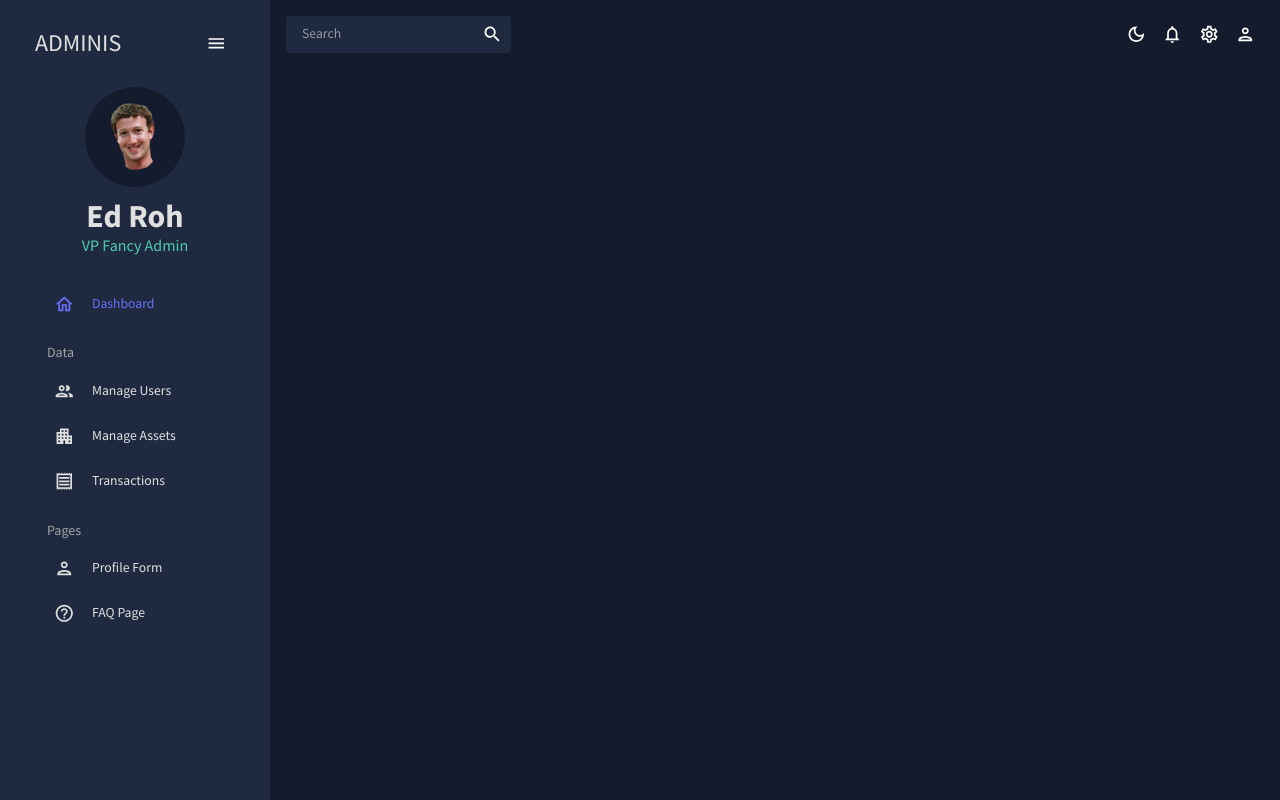
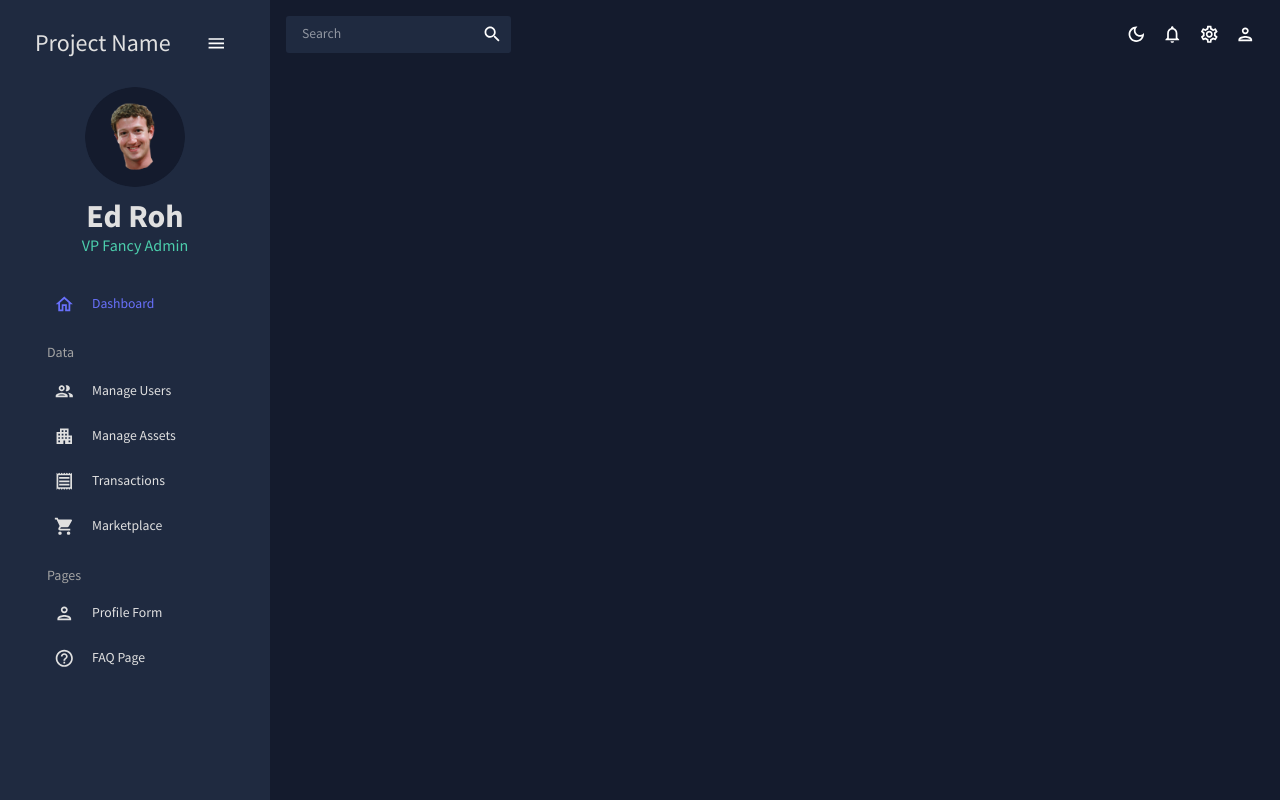
Before and after one commit to vigneshsnaik/dbms-miniproject-frontend, a React (Create React App) app: page / in a window 1280 px wide. Built offline with nearby package versions, Linux system fonts and the light colour scheme.

Commit message:
sidebar update

```diff
--- a/src/scenes/global/Sidebar.jsx
+++ b/src/scenes/global/Sidebar.jsx
@@ -11,6 +11,7 @@ import ReceiptOutlinedIcon from "@mui/icons-material/ReceiptOutlined";
 import PersonOutlinedIcon from "@mui/icons-material/PersonOutlined";
 import HelpOutlineOutlinedIcon from "@mui/icons-material/HelpOutlineOutlined";
 import MenuOutlinedIcon from "@mui/icons-material/MenuOutlined";
+import LocalGroceryStoreIcon from "@mui/icons-material/LocalGroceryStore";
 
 const Item = ({ title, to, icon, selected, setSelected }) => {
   const theme = useTheme();
@@ -75,7 +76,7 @@ const Sidebar = () => {
                 ml="15px"
               >
                 <Typography variant="h3" color={colors.grey[100]}>
-                  ADMINIS
+                  {"Project Name"}
                 </Typography>
                 <IconButton onClick={() => setIsCollapsed(!isCollapsed)}>
                   <MenuOutlinedIcon />
@@ -148,6 +149,13 @@ const Sidebar = () => {
               selected={selected}
               setSelected={setSelected}
             />
+            <Item
+              title="Marketplace"
+              to="/admin/marketplace"
+              icon={<LocalGroceryStoreIcon />}
+              selected={selected}
+              setSelected={setSelected}
+            />
 
             <Typography
               variant="h6"
```
